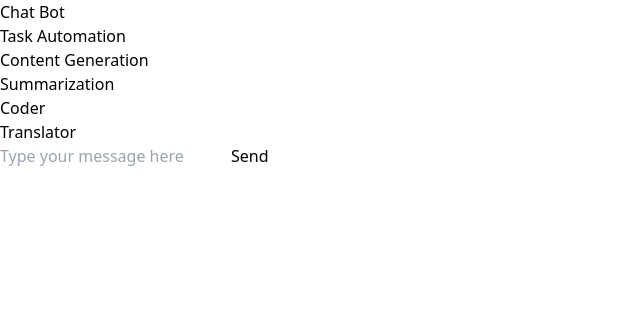
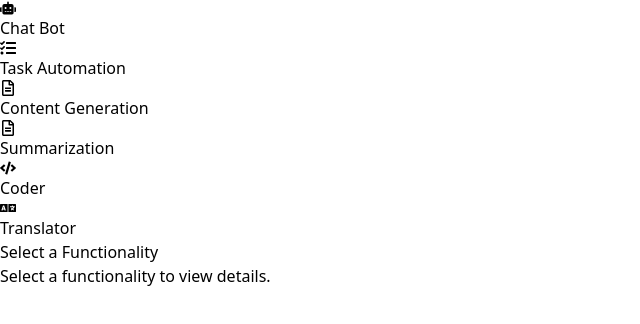
Before and after one commit to SamarthJ2004/personal-assitant, a Next.js app: page / in a window 1280 px wide. Shown: the top 324 px of the page, without its empty margins (0-640 px from the left). Built offline with nearby package versions, Linux system fonts and the light colour scheme.

Commit message:
chat store and other tabs

```diff
--- a/package.json
+++ b/package.json
@@ -15,7 +15,8 @@
     "next": "15.1.4",
     "openai": "^4.78.0",
     "react": "^19.0.0",
-    "react-dom": "^19.0.0"
+    "react-dom": "^19.0.0",
+    "react-icons": "^5.4.0"
   },
   "devDependencies": {
     "@eslint/eslintrc": "^3",
--- a/src/app/api/chat/route.ts
+++ b/src/app/api/chat/route.ts
@@ -1,5 +1,8 @@
 import { NextResponse } from 'next/server';
 import OpenAI from 'openai';
+
+type chatMessage = {role: "user"|"assistant"|"system"; content: string};
+let chatHistory : chatMessage[] =[];
 
 export async function POST(req: Request) {
 
@@ -7,20 +10,29 @@ export async function POST(req: Request) {
   const { message } = await req.json();
   console.log(message)
 
+  chatHistory.push({ role: "user", content: message });
+  if (chatHistory.length > 16) {
+    chatHistory.shift();
+  }
+
   try {
     const completion = await openai.chat.completions.create({
       model: "gpt-4o-mini",
       max_tokens: 100,
       messages: [
         {role: "developer", content: "You are a helpful assistant.Do not give answers in more than 3 lines."},
-        {
-          role:"user",
-          content: `${message}`
-        },
+        ...chatHistory
       ],
     });
 
-    return NextResponse.json(completion.choices);
+    const botMessage = completion.choices[0].message.content || "Sorry, I couldn't generate a response";
+
+    chatHistory.push({ role: "assistant", content: botMessage });
+    if (chatHistory.length > 16) {
+      chatHistory.shift();
+    }
+
+    return NextResponse.json(botMessage);
   } catch (error : unknown) {
     if (error instanceof Error) {
       return NextResponse.json({ error: error.message }, { status: 500 });
--- a/src/app/page.tsx
+++ b/src/app/page.tsx
@@ -1,16 +1,20 @@
-import TextInput from "@/components/TextInput";
+"use client"
+import { useState } from "react";
+import MainWindow from "@/components/MainWindow";
 import Options from "@/components/Options";
-import { Methods } from "@/constants/Methods"
+
 
 const Home = () => {
-  console.log(Methods)
+  const [selectedMethod, setSeletedMethod] = useState<string|null>(null);
+  const Methods = ["Chat Bot", "Task Automation","Content Generation", "Summarization","Coder","Translator"];
+
   return (
     <div className='flex justify-center items-center h-full w-full'>
       <div className='w-[86%] h-[86%] bg-slate-500 rounded-2xl flex'>
-        <div className='w-[30%] bg-slate-600 rounded-l-2xl flex flex-col items-center py-8 overflow-scroll'>
-          {Methods.map((item, index) => <Options key={index} item={item} />)}
-        </div>
-        <TextInput />
+        <ul className='w-[30%] bg-slate-600 rounded-l-2xl flex flex-col items-center py-8 overflow-scroll'>
+          {Methods.map((method, index) => <Options key={index} method={method} selectedMethod={selectedMethod} setSeletedMethod={setSeletedMethod}/>)}
+        </ul>
+        <MainWindow selectedMethod={selectedMethod}/>
       </div>
     </div>
   );
--- /dev/null
+++ b/src/components/MainWindow.tsx
@@ -0,0 +1,43 @@
+import TextInput from "./TextInput";
+
+const MainWindow = ({selectedMethod}:{selectedMethod: string|null}) => {
+
+  const Methods = [
+    "Chat Bot",
+    "Task Automation",
+    "Content Generation",
+    "Summarization",
+    "Coder",
+    "Translator",
+  ];
+
+   const renderContent = () => {
+    switch (selectedMethod) {
+      case 'Chat Bot':
+        return <TextInput />;
+      case 'Task Automation':
+        return <div>Task Automation functionality goes here...</div>;
+      case 'Content Generation':
+        return <div>Content Generation functionality goes here...</div>;
+      case 'Summarization':
+        return <div>Summarization functionality goes here...</div>;
+      case 'Coder':
+        return <div>Coder functionality goes here...</div>;
+      case 'Translator':
+        return <div>Translator functionality goes here...</div>;
+      default:
+        return <div>Select a functionality to view details.</div>;
+    }
+  };
+
+  return (
+    <div className="p-5 flex flex-col justify-center items-center w-full">
+      <h2 className="text-2xl font-bold mb-4">
+        {!selectedMethod && 'Select a Functionality'}
+      </h2>
+      {renderContent()}
+    </div>
+  )
+}
+
+export default MainWindow
--- a/src/components/Options.tsx
+++ b/src/components/Options.tsx
@@ -1,8 +1,30 @@
-const Options = ({item}: {item: string}) => {
+import { FaRobot, FaTasks, FaRegFileAlt, FaCode, FaLanguage } from 'react-icons/fa';
+
+const Options = ({method,selectedMethod,setSeletedMethod}: {method: string,selectedMethod:string|null,setSelectedMethod}) => {
+
+  const getIcon = (method: string) => {
+    switch (method) {
+      case 'Chat Bot':
+        return <FaRobot />;
+      case 'Task Automation':
+        return <FaTasks />;
+      case 'Content Generation':
+        return <FaRegFileAlt />;
+      case 'Summarization':
+        return <FaRegFileAlt />;
+      case 'Coder':
+        return <FaCode />;
+      case 'Translator':
+        return <FaLanguage />;
+      default:
+        return null;
+    }
+  };
+
   return (
-    <div className="w-[90%] bg-gray-800 mb-2 p-4 rounded-lg">
-      {item}
-    </div>
+    <li className={`cursor-pointer text-white ${selectedMethod === method ? 'font-bold' : ''} w-[80%] bg-gray-800 mb-2 p-5 rounded-lg text-lg`} onClick={()=> setSeletedMethod(method)}>
+      {getIcon(method)} {method}
+    </li>
   )
 }
 
--- a/src/components/TextInput.tsx
+++ b/src/components/TextInput.tsx
@@ -1,9 +1,16 @@
 "use client"
-import { useState } from "react";
+import { useState,useEffect } from "react";
 
 const TextInput = () => {
   const [message, setMessage] = useState('');
-  const [responses, setResponses] = useState<string[]>([]);
+  const [responses, setResponses] = useState<string[]>(() => {
+    const jsonResponse = localStorage.getItem('responses');
+    return jsonResponse ? JSON.parse(jsonResponse): [];
+  });
+
+  useEffect(() => {
+    localStorage.setItem('responses', JSON.stringify(responses));
+  }, [responses]);
 
   const sendMessage = async () => {
     try {
@@ -21,7 +28,10 @@ const TextInput = () => {
 
       const data = await response.json();
       console.log(data);
-      setResponses([...responses, message,data[0].message.content]);
+      setResponses(prevResponses => {
+        const updatedResponses = [...prevResponses, message, data];
+        return updatedResponses.length > 16 ? updatedResponses.slice(updatedResponses.length - 16) : updatedResponses;
+      });
       setMessage('');
     } catch (error) {
       console.error(error);
@@ -29,8 +39,8 @@ const TextInput = () => {
   };
 
   return (
-    <div className='p-10 w-full flex flex-col justify-end'>
-      <div className='flex flex-col items-center overflow-scroll mb-2'>
+    <div className='w-full flex flex-col justify-center h-full'>
+      <div className='flex flex-col items-center overflow-scroll mb-2 h-[78%]'>
         {responses.map((res, index) => (
           <p key={index} className={`${index%2?'bg-gray-600 mb-5':'bg-zinc-500 mb-1'} rounded-xl p-4 w-[80%]`}>{res}</p>
         ))}
--- a/src/constants/Methods.ts
+++ /dev/null
@@ -1 +0,0 @@
-export const Methods = ["Chat Bot", "Task Automation","Content Generation", "Summarization","Coder","Translator"]
```
Also changed, not shown: 1 other file (tests, documents, lock files or other folders).
